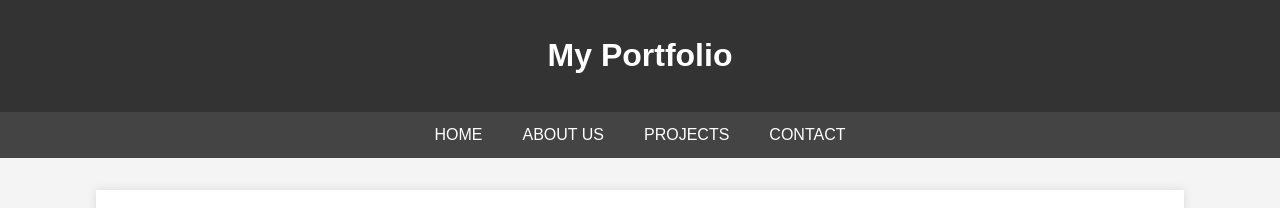
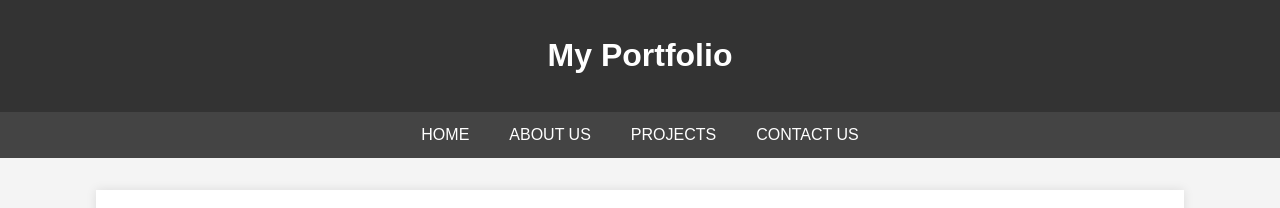
Before and after one commit to AsmaaAkhtar/devop-project, a plain HTML site: page index.html in a window 1280 px wide. Shown: the top 208 px of the page. Drawn offline with Linux system fonts and the light colour scheme.

Commit message:
Update index.html

```diff
--- a/index.html
+++ b/index.html
@@ -63,7 +63,7 @@
         <a href="#home">Home</a>
         <a href="#about">About Us</a>
         <a href="#projects">Projects</a>
-        <a href="#contact">Contact</a>
+        <a href="#contact">Contact Us</a>
     </nav>
     <div class="container" id="home">
         <section class="about-us" id="about">
```
